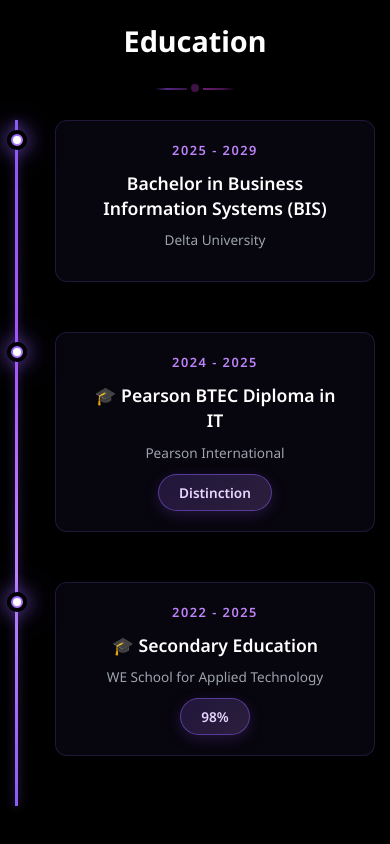
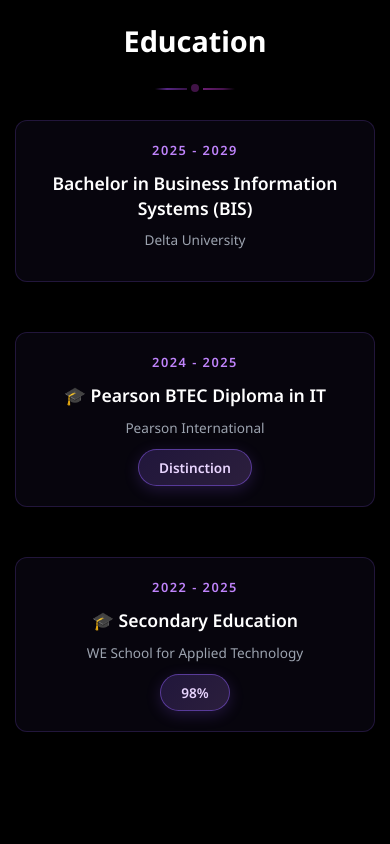
Before and after one commit to noor-20007/my-portfolio, a React (Vite) app: page / in a window 390 px wide. Shown: the part 4180-5024 px from the top of the page. Built offline with nearby package versions, Linux system fonts and the light colour scheme; a web font is replaced by a local one.

Commit message:
Add some updates

```diff
--- a/src/components/Education.css
+++ b/src/components/Education.css
@@ -174,33 +174,28 @@
     margin-bottom: 40px;
   }
 
+  .timeline::before {
+    display: none;
+  }
+
+  .timeline-dot {
+    display: none;
+  }
+
   .timeline-item {
     width: 100%;
     margin-left: 0;
-    padding-left: 40px;
+    padding-left: 0;
     padding-right: 0;
-    text-align: left;
-    margin-bottom: 60px;
+    margin-bottom: 30px;
   }
 
   .timeline-item.left,
   .timeline-item.right {
     width: 100%;
     margin-left: 0;
-    padding-left: 40px;
+    padding-left: 0;
     padding-right: 0;
-    text-align: left;
-  }
-
-  .timeline-item.left .timeline-dot,
-  .timeline-item.right .timeline-dot {
-    left: -8px;
-    right: auto;
-  }
-
-  .timeline::before {
-    left: 0;
-    transform: none;
   }
 
   .timeline-degree {
```
